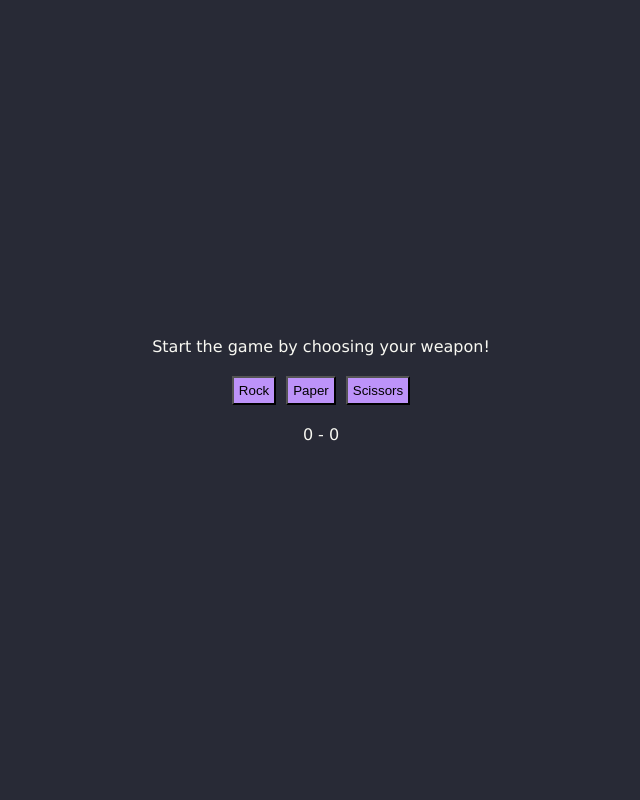
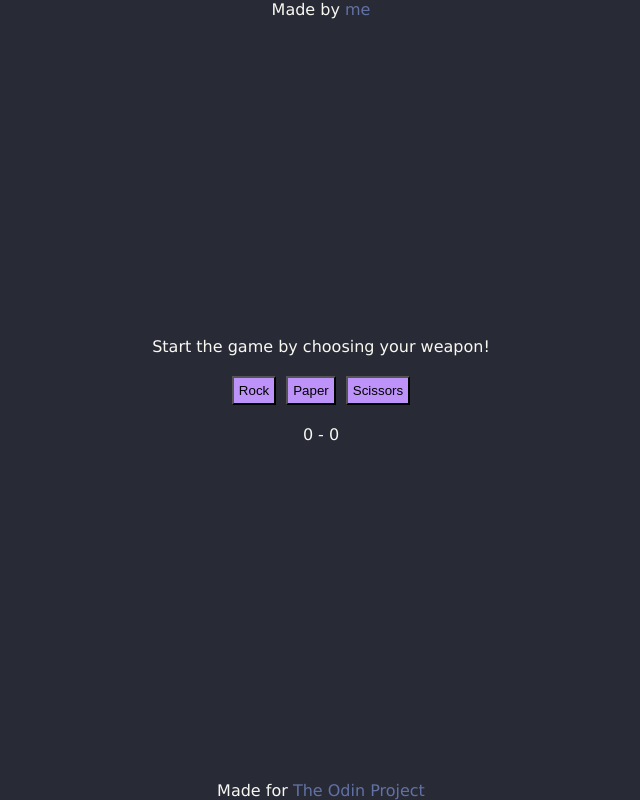
Before and after one commit to plakill/odin-rock-paper-scissors, a plain HTML site: page index.html in a window 1280 px wide. Shown: the whole page, without its empty margins (319-959 px from the left). Drawn offline with Linux system fonts and the light colour scheme.

Commit message:
Add header and footer

```diff
--- a/index.html
+++ b/index.html
@@ -8,6 +8,9 @@
     <link rel="stylesheet" href="styles.css">
 <head>
 <body>
+    <header>
+        <p>Made by <a href="https://github.com/plakill" target="_blank">me</a></p>
+    </header>
     <div class="container">
         <div class="result">Start the game by choosing your weapon!</div>
 
@@ -25,5 +28,9 @@
 
         <div class="winner"></div>
     </div>
+
+    <footer>
+        <p>Made for <a href="https://theodinproject.com" target="_blank"> The Odin Project</a></p>
+    </footer>
 </body>
 </html>
--- a/styles.css
+++ b/styles.css
@@ -1,6 +1,16 @@
 * {
     margin: 0;
     padding: 0;
+}
+
+a {
+    text-decoration: none;
+    color: #6272a4;
+}
+
+a:hover {
+    text-decoration: underline;
+    color: #8be9fd;
 }
 
 body {
@@ -8,10 +18,13 @@ body {
     background: #282a36;
     color: #f8f8f2;
     font-family:Verdana, Tahoma, sans-serif;
+    display: flex;
+    flex-direction: column;
+    justify-content: space-between;
+    align-items: center;
 }
 
 .container {
-    height: 100%;
     display: flex;
     flex-direction: column;
     justify-content: center;
```
